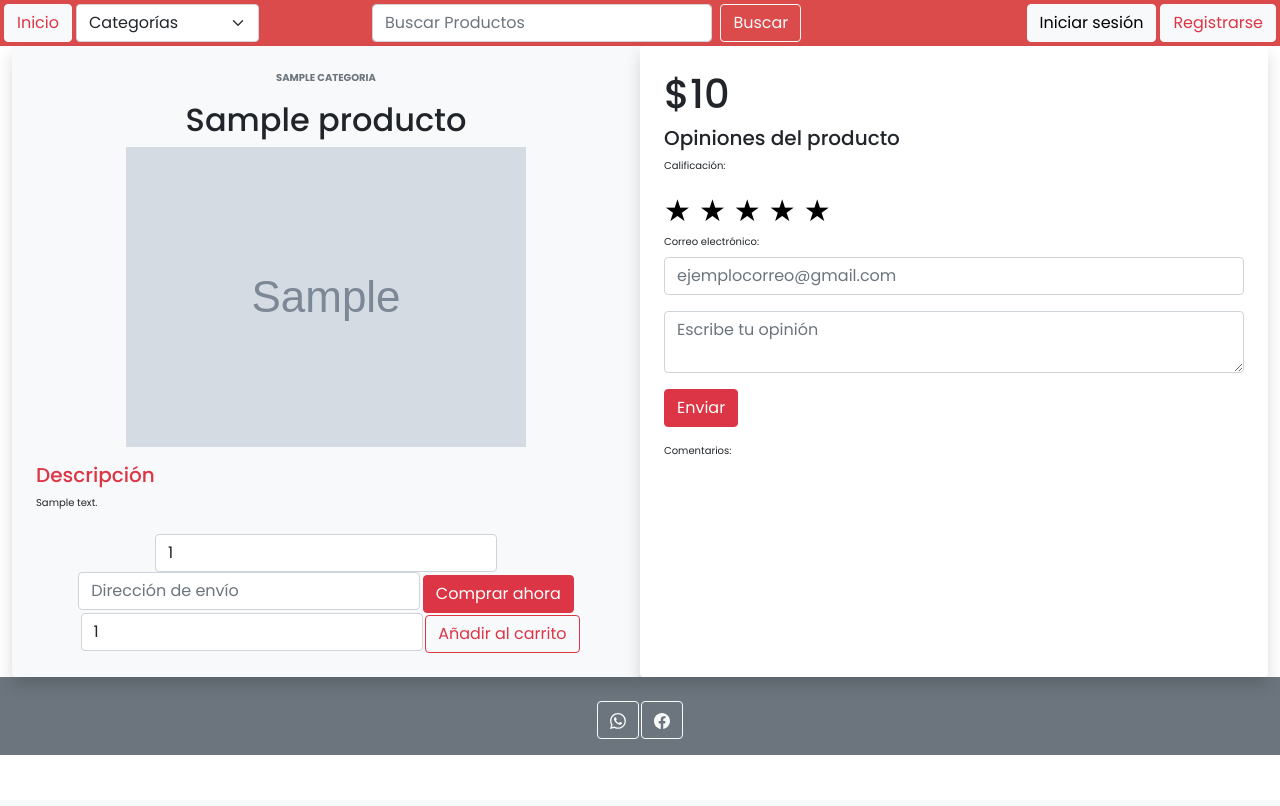
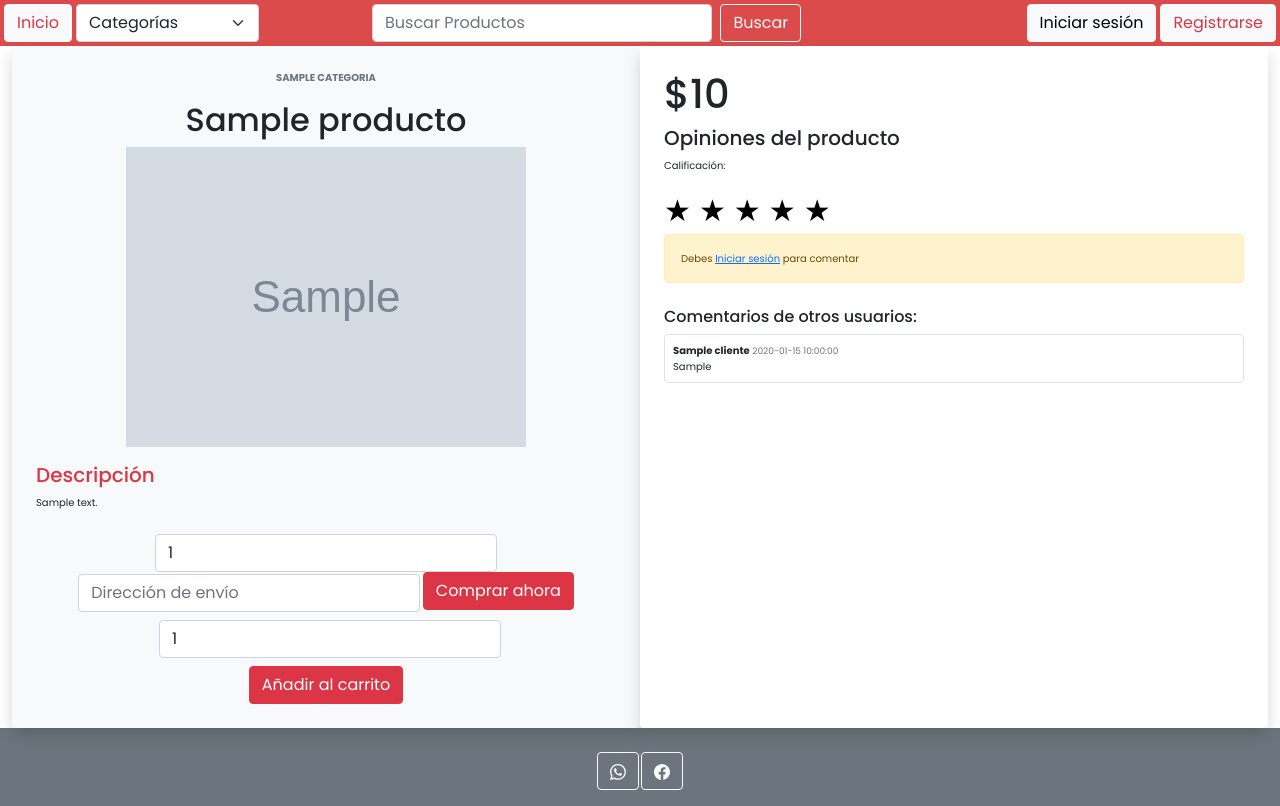
Before and after one commit to mpds03/inver_magnus, a PHP site: the page made by index.php in a window 1280 px wide. Before the commit the page ends 755 px from the top, so only its background shows below. Run offline with PHP 8.4, Linux system fonts and the light colour scheme; tables that the repository leaves empty or names only in its code hold one stand-in row (values such as "Sample post"); grey boxes marked "Sample" are stand-in pictures.

Commit message:
comentarios en producto con sesion iniciada

```diff
--- /dev/null
+++ b/controller/ComentarioModel.php
@@ -0,0 +1,6 @@
+<?php
+public function obtenerComentariosPorProducto($codigo) {
+    $stmt = $this->conn->prepare("SELECT c.comentario, c.fecha, cl.nombres FROM comentarios c JOIN cliente cl ON c.numero_documento = cl.numero_documento WHERE c.codigo = ? ORDER BY c.fecha DESC");
+    $stmt->execute([$codigo]);
+    return $stmt->fetchAll(PDO::FETCH_ASSOC);
+}
--- a/controller/ProductoController.php
+++ b/controller/ProductoController.php
@@ -86,5 +86,15 @@ class ProductoController{
         return $this->ProductoModel->getProductoByCategoria($IdCategoria);
     }
 
+    public function obtenerComentarios($codigo) {
+        require_once './model/ComentarioModel.php';
+        $comentarioModel = new ComentarioModel($this->db);
+        return $comentarioModel->obtenerComentariosPorProducto($codigo);
+    }
 
+    public function guardarComentario($codigo, $numero_documento, $comentario) {
+        require_once './model/ComentarioModel.php';
+        $comentarioModel = new ComentarioModel($this->db);
+        $comentarioModel->insertarComentario($codigo, $numero_documento, $comentario);
+    }
 }
--- a/index.php
+++ b/index.php
@@ -121,6 +121,9 @@ switch ($action) {
     case 'productinfo':
         $Productos = $ProductoController->ProductoByCodigo();
         $Categorias = $CategoriaController->listCategoria();
+        // Obtener comentarios del producto
+        $codigo = $_GET['codigo'];
+        $Comentarios = $ProductoController->obtenerComentarios($codigo);
         include './views/productinfo.php';
         break;
 
@@ -243,6 +246,20 @@ switch ($action) {
         header('Location: index.php?action=adminPedidos');
         exit;
 
+        case 'comentarProducto':
+            session_start();
+            if (!isset($_SESSION['cliente'])) {
+                header("Location: index.php?action=login");
+                exit;
+            }
+            $numero_documento = $_SESSION['cliente']['numero_documento'];
+            $codigo = $_POST['codigo'];
+            $comentario = $_POST['comentario'];
+            // Aquí deberías guardar el comentario en la base de datos
+            $ProductoController->guardarComentario($codigo, $numero_documento, $comentario);
+            header("Location: index.php?action=productinfo&codigo=$codigo");
+            exit;
+
     //NO TOCAR:
     default:
         $Productos = $ProductoController->listProducto();
--- /dev/null
+++ b/model/ComentarioModel.php
@@ -0,0 +1,19 @@
+<?php
+class ComentarioModel {
+    private $conn;
+
+    public function __construct($db) {
+        $this->conn = $db;
+    }
+
+    public function obtenerComentariosPorProducto($codigo) {
+        $stmt = $this->conn->prepare("SELECT c.comentario, c.fecha, cl.nombres FROM comentarios c JOIN cliente cl ON c.numero_documento = cl.numero_documento WHERE c.codigo = ? ORDER BY c.fecha DESC");
+        $stmt->execute([$codigo]);
+        return $stmt->fetchAll(PDO::FETCH_ASSOC);
+    }
+
+    public function insertarComentario($codigo, $numero_documento, $comentario) {
+        $stmt = $this->conn->prepare("INSERT INTO comentarios (codigo, numero_documento, comentario, fecha) VALUES (?, ?, ?, NOW())");
+        $stmt->execute([$codigo, $numero_documento, $comentario]);
+    }
+}
--- a/views/productinfo.php
+++ b/views/productinfo.php
@@ -46,7 +46,7 @@ $nombre = isset($_SESSION['cliente']) ? htmlspecialchars($_SESSION['cliente']['n
 
             <div class="col-md-5 p-1">
                 <div class="row">
-                     <form action="index.php?action=barraBusqueda" method="get" class="d-flex" >
+                    <form action="index.php?action=barraBusqueda" method="get" class="d-flex">
                         <input type="hidden" name="action" value="barraBusqueda">
                         <input class="form-control mx-5 me-2" name="nombre" type="text" placeholder="Buscar Productos">
                         <button class="btn btn-outline-light me-5" type="submit">Buscar</button>
@@ -84,7 +84,8 @@ $nombre = isset($_SESSION['cliente']) ? htmlspecialchars($_SESSION['cliente']['n
                 <!--cajita del lado izquierdo-->
                 <div class="col-md-6 p-4 bg-light rounded shadow"><!--"Section"-->
                     <?php foreach ($Productos as $producto): ?>
-                        <p class="text-uppercase fw-bold text-center text-secondary"><?php echo $producto['categoria_nombre']; ?></p></p><!--toca seguir modificando pero aja-->
+                        <p class="text-uppercase fw-bold text-center text-secondary"><?php echo $producto['categoria_nombre']; ?></p>
+                        </p><!--toca seguir modificando pero aja-->
 
                         <h2 class="text-center"><?php echo $producto['nombre']; ?></h2>
                         <img src="photo/<?= $producto['foto'] ?>" alt="Imagen producto" class="img-fluid d-block mx-auto">
@@ -105,16 +106,16 @@ $nombre = isset($_SESSION['cliente']) ? htmlspecialchars($_SESSION['cliente']['n
                             <form action="index.php?action=compraDirecta" method="post" class="d-inline">
                                 <input type="hidden" name="codigo" value="<?= $producto['codigo'] ?>">
                                 <input type="hidden" name="precio" value="<?= $producto['precio'] ?>">
-        <input type="number" name="cantidad" value="1" min="1" max="<?= $producto['cantidad'] ?>" class="form-control d-inline w-auto" style="width:80px;display:inline-block;" required>
-        <input type="text" name="direccion" placeholder="Dirección de envío" class="form-control d-inline w-auto" style="width:180px;display:inline-block;" required>
-        <button type="submit" class="btn btn-danger">Comprar ahora</button>
-    </form>
+                                <input type="number" name="cantidad" value="1" min="1" max="<?= $producto['cantidad'] ?>" class="form-control d-inline w-auto" required>
+                                <input type="text" name="direccion" placeholder="Dirección de envío" class="form-control d-inline w-auto mb-2" style="width:180px;display:inline-block;" required>
+                                <button type="submit" class="btn btn-danger mb-2">Comprar ahora</button>
+                            </form><br>
                             <!-- Formulario para añadir al carrito -->
                             <form action="index.php?action=agregarCarrito" method="post" class="d-inline ms-2">
                                 <input type="hidden" name="codigo" value="<?= $producto['codigo'] ?>">
                                 <input type="hidden" name="precioUnitario" value="<?= $producto['precio'] ?>">
-        <input type="number" name="cantidad" value="1" min="1" max="<?= $producto['cantidad'] ?>" class="form-control d-inline w-auto" style="width:80px;display:inline-block;" required>
-        <button type="submit" class="btn btn-outline-danger">Añadir al carrito</button>
+                                <input type="number" name="cantidad" value="1" min="1" max="<?= $producto['cantidad'] ?>" class="form-control d-inline w-auto mb-2" required><br>
+                                <button type="submit" class="btn btn-danger">Añadir al carrito</button>
                             </form>
                         </div>
 
@@ -138,22 +139,36 @@ $nombre = isset($_SESSION['cliente']) ? htmlspecialchars($_SESSION['cliente']['n
                 <!--Estrellas-->
 
                 <!--Comentarios de usuarios-->
+                <?php if (isset($_SESSION['cliente'])): ?>
+                    <form action="index.php?action=comentarProducto" method="post">
+                        <input type="hidden" name="codigo" value="<?= $producto['codigo'] ?>">
                         <div class="mb-3">
-                    <label for="formularioreseña" class="form-label">Correo electrónico: </label>
-                    <input type="text" class="form-control" placeholder="ejemplocorreo@gmail.com">
+                            <label for="comentario" class="form-label">Tu comentario</label>
+                            <textarea name="comentario" class="form-control" required></textarea>
                         </div>
-                <div class="mb-3">
-                    <textarea class="form-control" placeholder="Escribe tu opinión" required></textarea>
+                        <button type="submit" class="btn btn-danger">Enviar comentario</button>
+                    </form>
+                <?php else: ?>
+                    <div class="alert alert-warning">Debes <a href="index.php?action=login">Iniciar sesión</a> para comentar
                     </div>
-                <div>
-                    <button id="botonenviar" type="submit" class="btn btn-danger">Enviar</button>
+                <?php endif; ?>
+                <!--Comentarios de usuarios-->
+
+                <!-- Mostrar comentarios existentes -->
+                <div class="mt-4">
+                    <h6>Comentarios de otros usuarios:</h6>
+                    <?php if (!empty($Comentarios)): ?>
+                        <?php foreach ($Comentarios as $comentario): ?>
+                            <div class="border rounded p-2 mb-2">
+                                <strong><?= htmlspecialchars($comentario['nombres']) ?></strong>
+                                <span class="text-muted" style="font-size:0.9em;"><?= htmlspecialchars($comentario['fecha']) ?></span>
+                                <p class="mb-0"><?= htmlspecialchars($comentario['comentario']) ?></p>
                             </div>
-
-                <div id="commentsection" class="mt-3">
-                    <p>Comentarios:</p>
-                    <ul id="commentlist"></ul>
+                        <?php endforeach; ?>
+                    <?php else: ?>
+                        <p class="text-muted">Aún no hay comentarios para este producto.</p>
+                    <?php endif; ?>
                 </div>
-                <!--Comentarios de usuarios-->
 
                 </div>
                 <!--Hola, cajita del lado derecho-->
```
Lines whose indentation alone changed are shown as unchanged.
